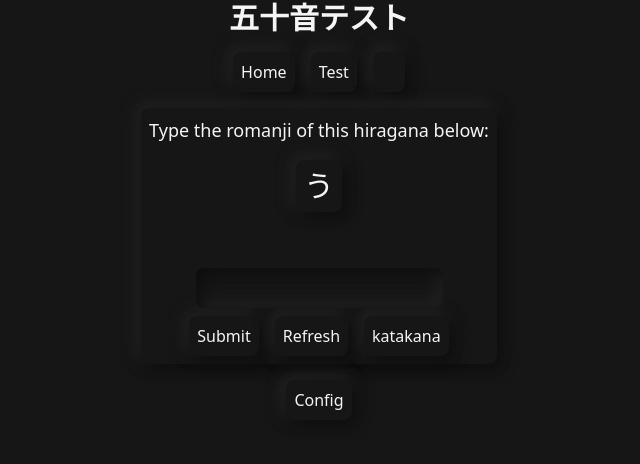
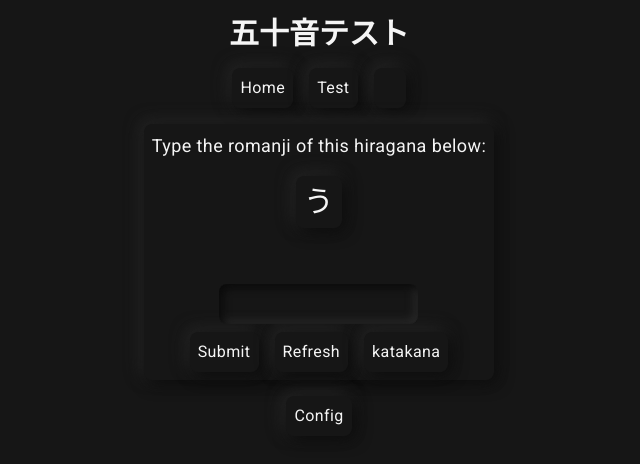
Before and after one commit to BeiyanYunyi/GoJuUOnZu, a Vue app: page /test in a window 1280 px wide. Shown: the top 464 px of the page, without its empty margins (321-961 px from the left). Built offline with nearby package versions, Linux system fonts and the light colour scheme; some icons are missing.

Commit message:
💄 Styling

```diff
--- a/package.json
+++ b/package.json
@@ -9,6 +9,7 @@
     "preview": "vite preview"
   },
   "dependencies": {
+    "@fontsource/roboto": "^4.5.3",
     "@vicons/fa": "^0.12.0",
     "@vicons/utils": "^0.1.4",
     "vue": "^3.2.31",
--- a/src/App.vue
+++ b/src/App.vue
@@ -1,10 +1,17 @@
 <template>
-  <h1 class="text-3xl font-bold text-neutral-100" :class="$style.mainTitle">五十音テスト</h1>
+  <h1
+    class="text-3xl font-bold text-neutral-100"
+    :class="$style.mainTitle"
+    style="margin-top: 1rem"
+  >
+    五十音テスト
+  </h1>
   <app-navigation />
   <router-view class="text-neutral-100" />
 </template>
 
 <script setup lang="ts">
+import '@fontsource/roboto/latin-400.css';
 import { RouterView } from 'vue-router';
 import AppNavigation from './components/AppNavigation.vue';
 </script>
--- a/src/components/AppCard.vue
+++ b/src/components/AppCard.vue
@@ -1,5 +1,5 @@
 <template>
-  <div :class="{ appCard: true, appCardHoverable: hoverable }">
+  <div :class="{ appCard: true, appCardHoverable: hoverable }" class="tracking-wide">
     <slot />
   </div>
 </template>
@@ -14,8 +14,12 @@ defineProps<{ hoverable?: boolean }>();
   background: #161616;
   box-shadow: 0.2rem 0.2rem 1rem #090909, -0.2rem -0.2rem 1rem #2c2c2c;
 }
+.appCardHoverable:hover {
+  box-shadow: 0.1rem 0.1rem 0.25rem #121212, -0.1rem -0.1rem 0.25rem #202020;
+  transition: all 0.5s cubic-bezier(0.075, 0.82, 0.165, 1);
+}
 .appCardHoverable:active {
-  box-shadow: inset 0.2rem 0.2rem 1rem #090909, inset -0.2rem -0.2rem 1rem #2c2c2c;
+  box-shadow: inset 0.2rem 0.2rem 0.5rem #090909, inset -0.2rem -0.2rem 0.5rem #202020;
   transition: all 0.25s cubic-bezier(0.075, 0.82, 0.165, 1);
 }
 </style>
--- a/src/components/TestCard.vue
+++ b/src/components/TestCard.vue
@@ -107,10 +107,10 @@ const hide = () => {
   padding: 8px;
   width: fit-content;
   border-radius: 0.5rem;
-  box-shadow: inset 0.2rem 0.2rem 1rem #090909, inset -0.2rem -0.2rem 1rem #2c2c2c;
+  box-shadow: inset 0.2rem 0.2rem 0.5rem #090909, inset -0.2rem -0.2rem 0.5rem #2c2c2c;
 }
 .questionInput:focus {
-  background-color: rgba(0, 0, 0, 0.9);
+  outline: none;
 }
 .animate-enter-active {
   animation-name: show;
--- a/tailwind.config.js
+++ b/tailwind.config.js
@@ -1,7 +1,9 @@
+const defaultTheme = require('tailwindcss/defaultTheme');
+
 module.exports = {
   content: ['./index.html', './src/**/*.{vue,js,ts,jsx,tsx}'],
   theme: {
-    extend: {},
+    extend: { fontFamily: { sans: ['Roboto', ...defaultTheme.fontFamily.sans] } },
   },
   plugins: [],
 };
```
Also changed, not shown: 1 other file (tests, documents, lock files or other folders).
